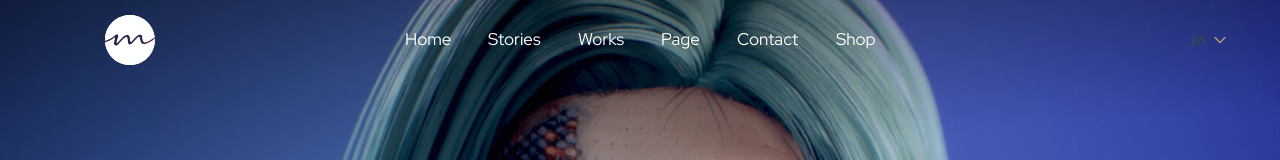
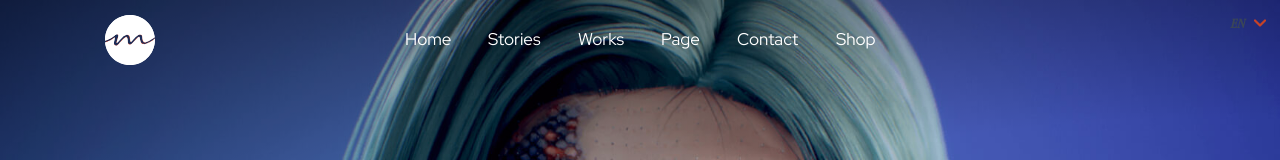
Before and after one commit to georginatranslateweb-glitch/web, a Next.js app: page / in a window 1280 px wide. Shown: the top 160 px of the page. Built offline with nearby package versions, Linux system fonts and the light colour scheme.

Commit message:
boton laguage absolute

```diff
--- a/assets/css/language-switcher.css
+++ b/assets/css/language-switcher.css
@@ -1,8 +1,11 @@
 .ms-lang-dropdown {
-  position: relative;
+  position: absolute;
+  top: 10px;
+  right: 10px;
+  z-index: 130;
   display: inline-flex;
   align-items: center;
-  margin-inline-start: 12px;
+  margin-inline-start: 0;
 }
 
 .ms-lang-dropdown__toggle {
@@ -17,8 +20,9 @@
   font-weight: 600;
   letter-spacing: 0.04em;
   line-height: 1;
+  text-transform: uppercase;
   cursor: pointer;
-  font-family: var(--font-highlight, Georgia, "Times New Roman", serif);
+  font-family: "Apple Garamond", var(--font-highlight, Georgia, "Times New Roman", serif);
 }
 
 .ms-lang-dropdown__toggle:hover,
@@ -27,13 +31,9 @@
   opacity: 0.85;
 }
 
-.ms-lang-dropdown__code {
-  text-transform: uppercase;
-}
-
 .ms-lang-dropdown__chevron {
   flex-shrink: 0;
-  color: #b8956c;
+  color: #c64227;
   transition: transform 0.2s ease;
 }
 
--- a/src/components/LanguageSwitcher.js
+++ b/src/components/LanguageSwitcher.js
@@ -57,7 +57,7 @@ const LanguageSwitcher = ({ className = '' }) => {
             d="M1 1.5l5 5 5-5"
             fill="none"
             stroke="currentColor"
-            strokeWidth="1.5"
+            strokeWidth="2.25"
             strokeLinecap="round"
             strokeLinejoin="round"
           />
```
